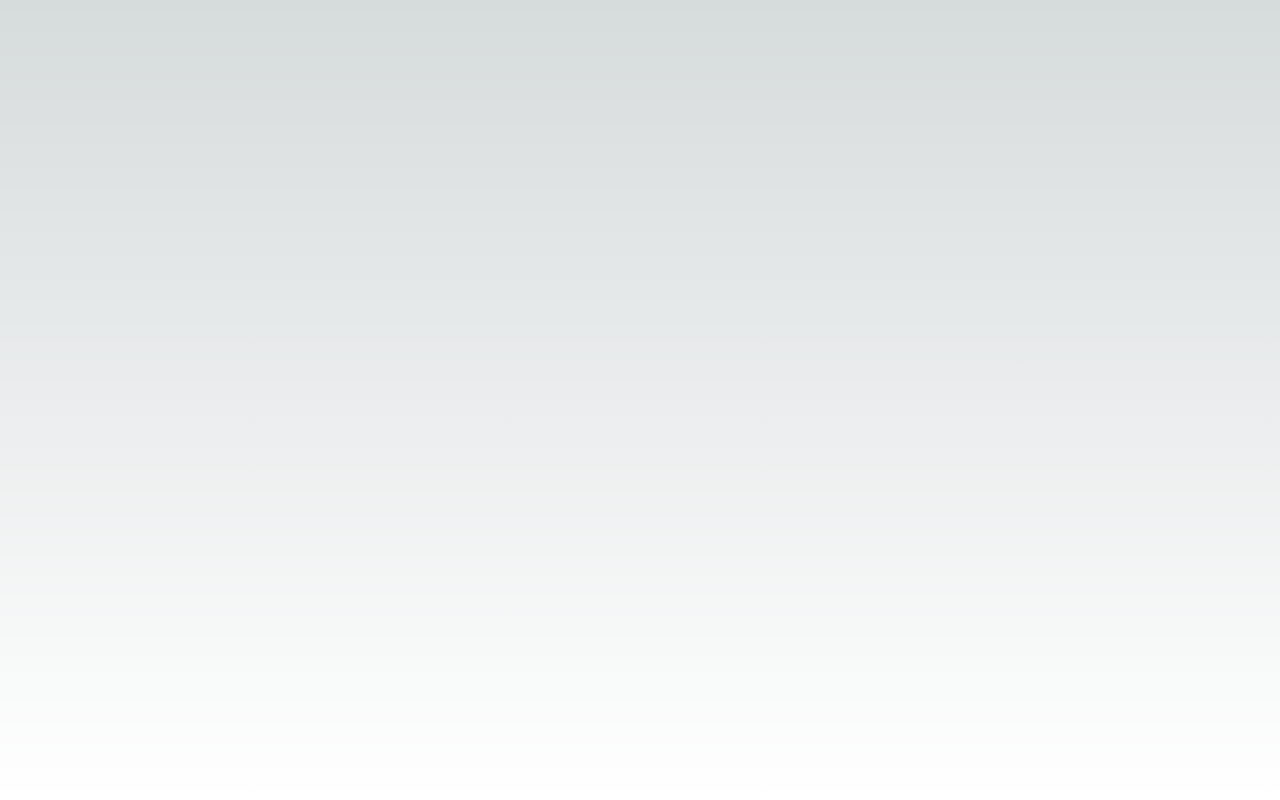
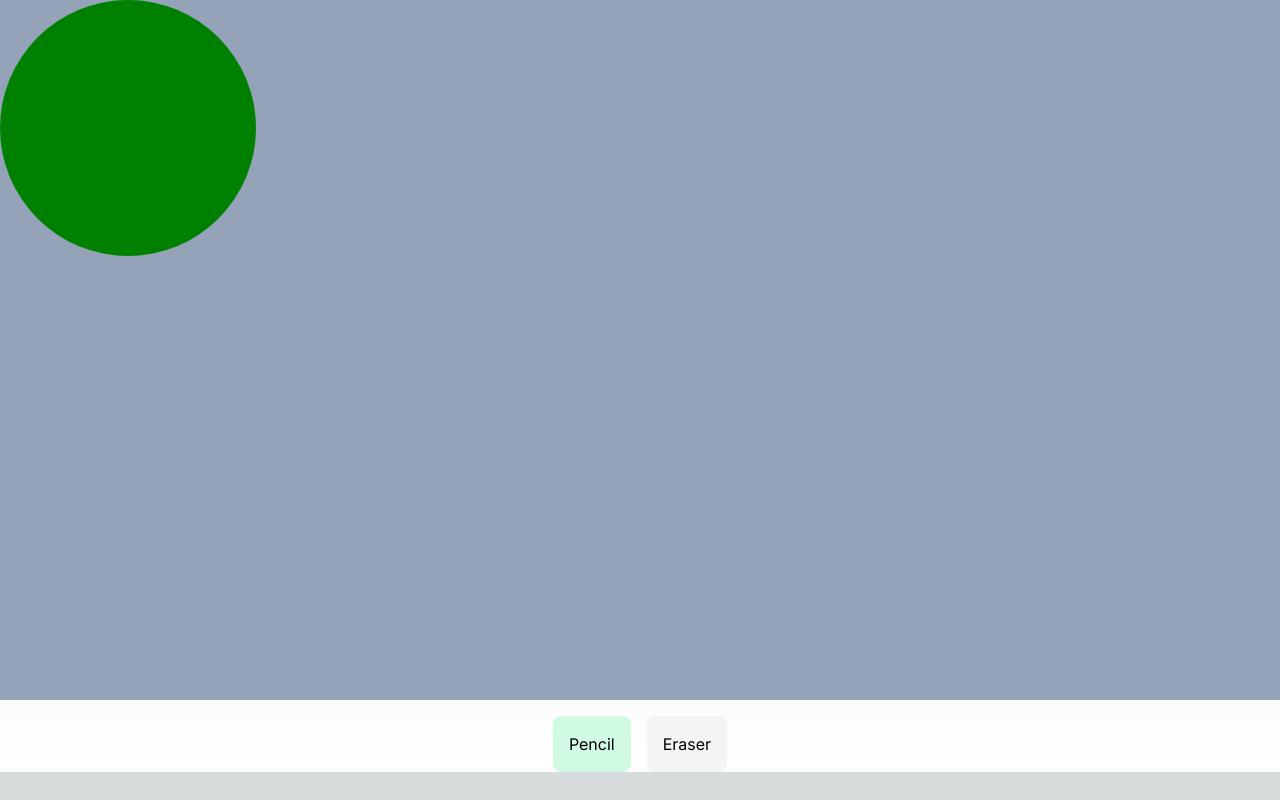
Before and after one commit to Albx68/probable-doodle, a Next.js app: page / in a window 1280 px wide. Built offline with nearby package versions, Linux system fonts and the light colour scheme.

Commit message:
playground

```diff
--- a/src/app/page.tsx
+++ b/src/app/page.tsx
@@ -2,7 +2,7 @@ import PlayGround from "@/components/PlayGround";
 
 export default function Home() {
   return (
-    <main className="flex min-h-screen flex-col items-center justify-between p-24">
+    <main className="">
       <PlayGround />
     </main>
   )
--- a/src/components/PlayGround.tsx
+++ b/src/components/PlayGround.tsx
@@ -1,14 +1,26 @@
 "use client"
 import useGetWindowDimensions from '@/utils/useGetWindowDimensions'
-import React from 'react'
+import { motion } from 'framer-motion'
+import React, { useState } from 'react'
+
 
 const PlayGround = () => {
-    const dimensions = useGetWindowDimensions()
-    console.log("dimensions", dimensions)
+    const { height, width } = useGetWindowDimensions()
+    const [selectedTool, setSelectedTool] = useState<'pencil' | 'eraser'>('pencil')
+    const viewBoxHeight = height - 100
+    const viewBox = `0 0 ${width} ${viewBoxHeight}`
+    const radius = width / 10
     return (
-        <svg>
+        <div className='flex flex-col gap-4'>
+            <svg viewBox={viewBox} height={viewBoxHeight} width={width} className='bg-slate-400'>
+                <motion.circle drag cx={radius} cy={radius} r={radius} fill="green" />
+            </svg>
+            <div className='flex justify-center items-center gap-4'>
+                <button className={`p-4  rounded-lg text-black ${selectedTool === "pencil" ? "bg-emerald-100" : "bg-gray-100"}`} onClick={() => setSelectedTool('pencil')}>Pencil</button>
+                <button className={`p-4  rounded-lg text-black ${selectedTool === "eraser" ? "bg-emerald-100" : "bg-gray-100"}`} onClick={() => setSelectedTool('eraser')}>Eraser</button>
 
-        </svg>
+            </div>
+        </div>
     )
 }
 
--- a/src/utils/useGetWindowDimensions.ts
+++ b/src/utils/useGetWindowDimensions.ts
@@ -1,13 +1,8 @@
 "use client"
 import { useEffect, useState } from "react"
 
-
-// const reducer = (state, action) = () => {
-
-// }
-
 const useGetWindowDimensions = () => {
-    const [dimensions, setDimensions] = useState({ height: 0, width: 0 })
+    const [dimensions, setDimensions] = useState({ height: window?.innerHeight || 0, width: window?.innerWidth || 0 })
 
     useEffect(() => {
         const handleDimensionChange = () => {
@@ -22,5 +17,4 @@ const useGetWindowDimensions = () => {
 
     return dimensions
 }
-
 export default useGetWindowDimensions
```
